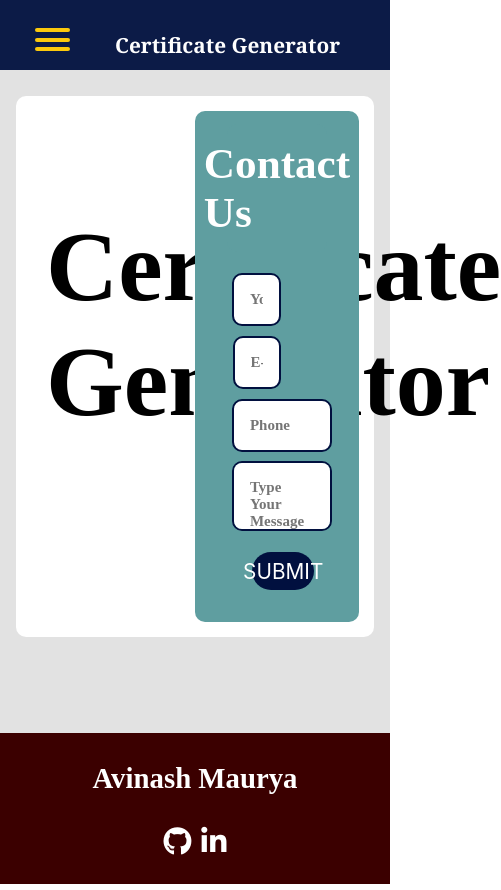
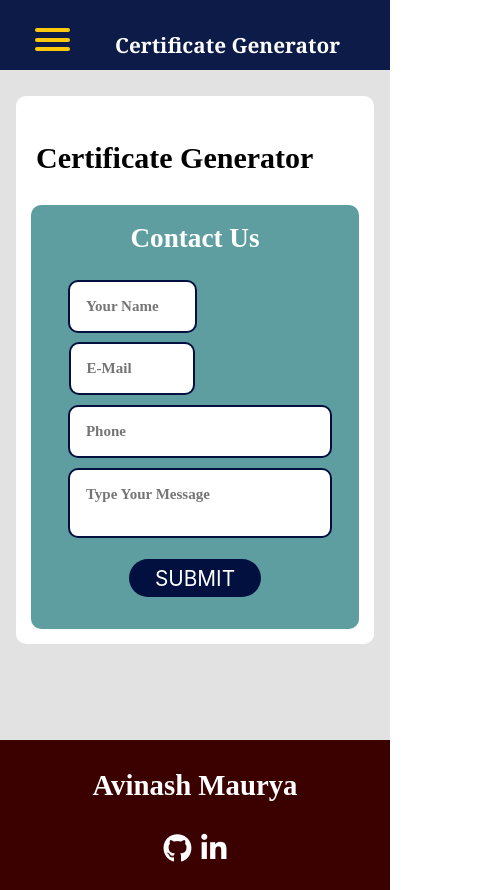
Before and after one commit to itsmaurya/certificate, a React (Create React App) app: page /contact in a window 390 px wide. Shown: the whole page, 501 px wide, since content can reach past the window. Built offline with nearby package versions, Linux system fonts and the light colour scheme.

Commit message:
Update Contact.css

```diff
--- a/src/Components/Contact.css
+++ b/src/Components/Contact.css
@@ -116,3 +116,93 @@
     background: #fdc800;
     transition: background 0.3s ease-in-out;
   }
+
+  @media (max-width: 748px){
+
+    #contact {
+      padding: 6rem 1rem;
+      background: rgb(226, 226, 226);
+      height: 100%;
+
+    }
+
+    .contact-container {
+      padding: 15px;
+      display: flex;
+      flex-direction: column;
+      background: #fff;
+      border-radius: 10px;
+    }
+
+    .contact-container h2 {
+      padding: 5px;
+      display: flex;
+      background: #fff;
+      border-radius: 10px;
+      font-family: "Hachi Maru Pop", cursive;
+      font-weight: bolder;
+      font-size: 30px;
+
+    }
+
+    .contact-img {
+      width: 100%;
+    }
+
+
+    .form-container {
+      padding: 2rem;
+      width: 100%;
+      margin: auto;
+      background-color: cadetblue;
+      border-radius: 10px;
+    }
+
+    .form-container input {
+      display: inline;
+
+      border :2px solid #01103f;
+      border-radius: 10px;
+
+      padding: 1rem 1rem;
+      box-shadow: none;
+      outline: none;
+      margin: .31rem;
+      color: #000;
+      font-weight: bold;
+      font-size: 15px;
+      font-family: "Hachi Maru Pop", cursive;
+    }
+
+    .form-container textarea {
+      display: block;
+      width: 100%;
+      border-radius: 10px;
+      border: 2px solid #01103f;
+      color: #000;
+      font-weight: bold;
+      font-size: 15px;
+      font-family: "Hachi Maru Pop", cursive;
+      outline: none;
+      padding: 1rem 1rem;
+      resize: none;
+      margin: .31rem;
+    }
+
+    .form-container h2 {
+      font-size: 1.7rem;
+      font-weight: 500;
+      color: #fff;
+      margin-bottom: 1rem;
+      margin-top: -1.2rem;
+      background-color: cadetblue;
+      justify-content: center;
+      font-family: "Hachi Maru Pop", cursive;
+      font-weight:bold;
+    }
+
+    .form-container a {
+      font-size: 1.3rem;
+    }
+
+  }
```
